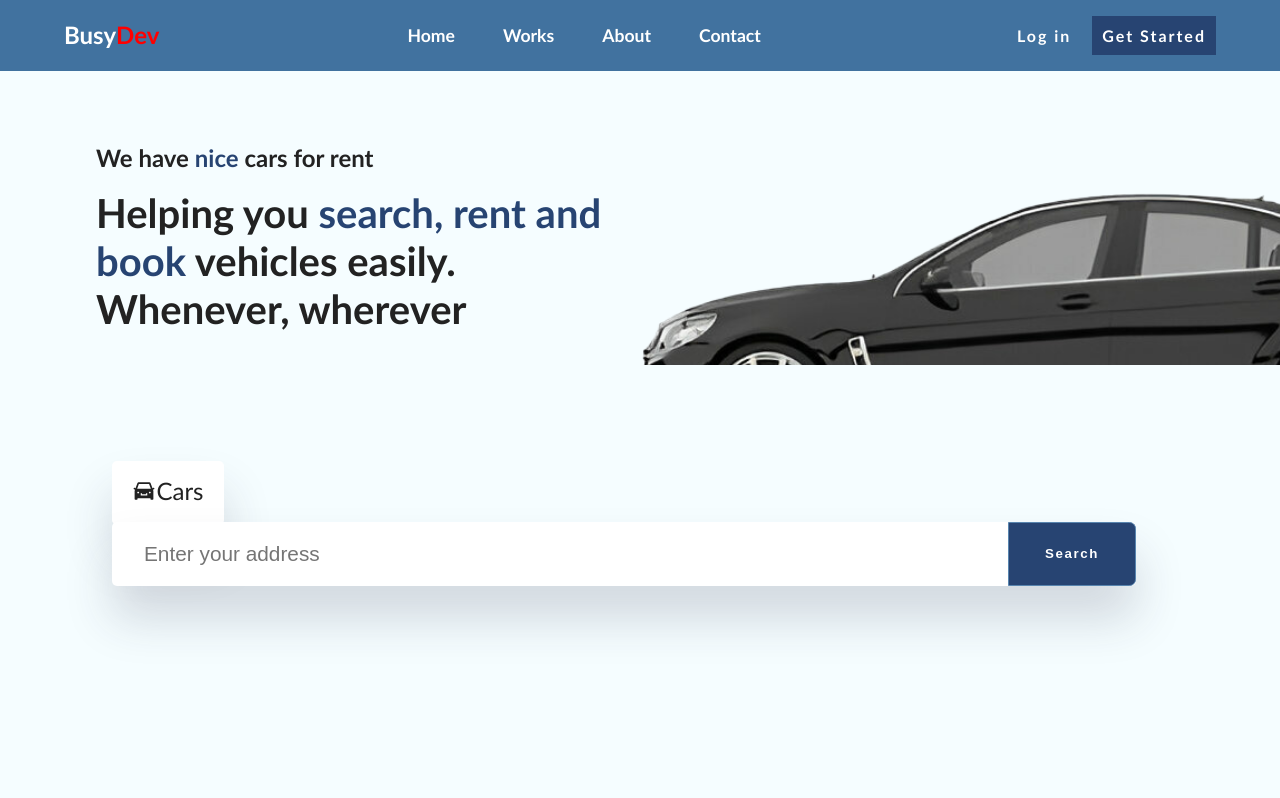
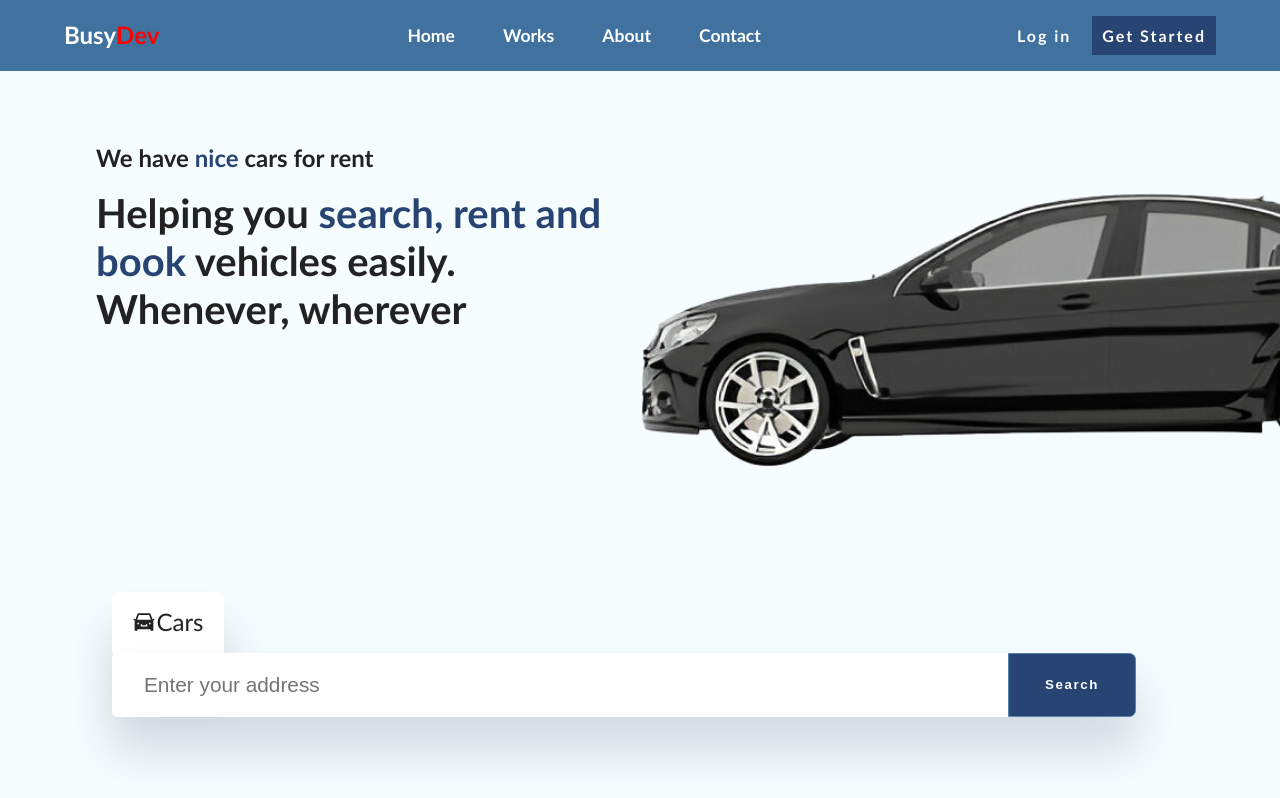
Before and after one commit to MrEben/Car-Rental, a React app: page / in a window 1280 px wide. Built offline with nearby package versions, Linux system fonts and the light colour scheme; the HTML template or start-up script is replaced by a standard one.

Commit message:
updated header css

```diff
--- a/src/components/Header/header.css
+++ b/src/components/Header/header.css
@@ -6,6 +6,7 @@
   grid-template-columns: 1fr 1fr;
   position: relative;
   overflow: hidden;
+  height: 70vh;
 }
 .header-ui .heading {
   margin-left: 4rem;
@@ -44,12 +45,14 @@
 .header-ui .header-image {
   height: 30rem;
   position: absolute;
-  width: 70vw;
   top: 10rem;
   left: 50%;
   z-index: -99999;
 }
-
+.header-ui .header-image {
+  width: 70vw;
+  height: 100%;
+}
 .header-ui .background-cover {
   /* width: 100vw; */
   height: 60vh;
@@ -65,7 +68,7 @@
   height: 4rem;
   margin-left: 7rem;
   box-shadow: var(--shadow);
-  margin-top: 6rem;
+  /* margin-top: 6rem; */
   border-radius: var(--radius);
 }
 .search-ui .label {
--- a/vite.config.js
+++ b/vite.config.js
@@ -6,5 +6,8 @@ export default defineConfig({
   plugins: [react()],
   server: {
     host: true,
+    // watch: {
+    //   usePolling: true,
+    // },
   },
 });
```
